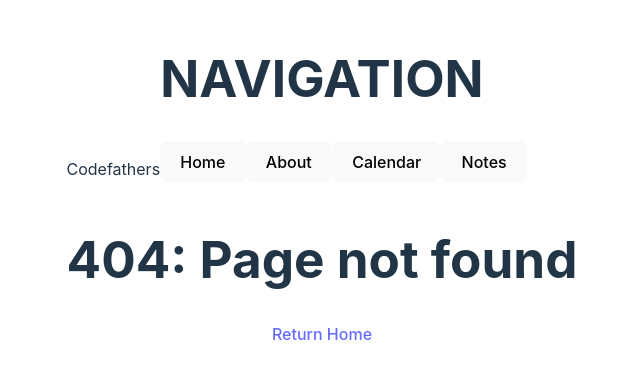
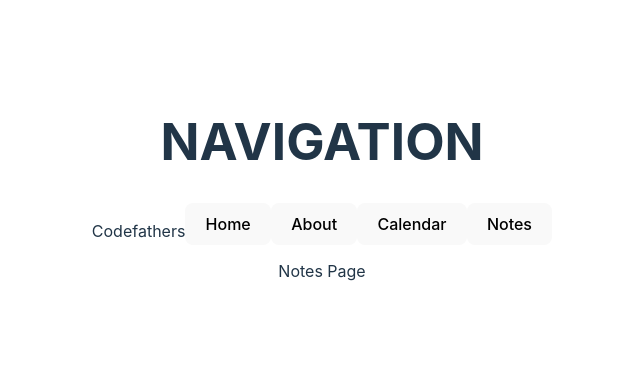
Before and after one commit to jabz80/Code-Fathers, a React (Vite) app in the folder client/: page /notes in a window 1280 px wide. Before the commit this address had no page. Shown: the part 219-598 px from the top of the page, without its empty margins (318-958 px from the left). Built offline with nearby package versions, Linux system fonts and the light colour scheme.

Commit message:
notes route added

```diff
--- a/client/src/App.jsx
+++ b/client/src/App.jsx
@@ -2,7 +2,7 @@ import { useState } from 'react';
 import { Routes, Route } from 'react-router-dom';
 import { Header } from './components';
 import './App.css';
-import { HomePage, AboutPage, NotFoundPage, CalendarPage } from './pages';
+import { HomePage, AboutPage, NotFoundPage, CalendarPage, NotesPage } from './pages';
 import { ExampleProvider } from './contexts';
 //Don't forget to change name of Provider
 
@@ -14,6 +14,7 @@ function App() {
           <Route index element={<HomePage />} />
           <Route path="/about" element={<AboutPage />} />
           <Route path="/calendar" element={<CalendarPage />} />
+          <Route path="/notes" element={<NotesPage />} />
           <Route path="/*" element={<NotFoundPage />} />
         </Route>
       </Routes>
--- a/client/src/components/Header/index.jsx
+++ b/client/src/components/Header/index.jsx
@@ -12,7 +12,7 @@ export default function Header() {
           <NavLink to="/" style={styles}><button>Home</button></NavLink>
           <NavLink to="/about" style={styles}><button>About</button></NavLink>
           <NavLink to="/calendar" style={styles}><button>Calendar</button></NavLink>
-          <NavLink to="/about" style={styles}><button>Notes</button></NavLink>
+          <NavLink to="/notes" style={styles}><button>Notes</button></NavLink>
         </nav>
       </header>
       <Outlet />
--- /dev/null
+++ b/client/src/components/Notes/index.js
@@ -0,0 +1,7 @@
+import React from 'react'
+
+export default function Notes() {
+  return (
+    <div>Notes Page</div>
+  )
+}
--- a/client/src/components/index.jsx
+++ b/client/src/components/index.jsx
@@ -1,2 +1,3 @@
 export { default as Header } from './Header';
 export { default as CalendarApp } from './Calendar';
+export {default as Notes } from './Notes';
--- /dev/null
+++ b/client/src/pages/NotesPage/index.jsx
@@ -0,0 +1,10 @@
+import React from 'react'
+import { Notes } from '../../components'
+
+export default function NotesPage() {
+  return (
+  <>
+  <Notes />
+  </>
+  )
+}
--- a/client/src/pages/index.jsx
+++ b/client/src/pages/index.jsx
@@ -2,3 +2,4 @@ export { default as HomePage } from './Home';
 export { default as NotFoundPage } from './NotFoundPage';
 export { default as AboutPage } from './AboutPage';
 export { default as CalendarPage } from "./CalendarPage"
+export { default as NotesPage } from './NotesPage';
```
